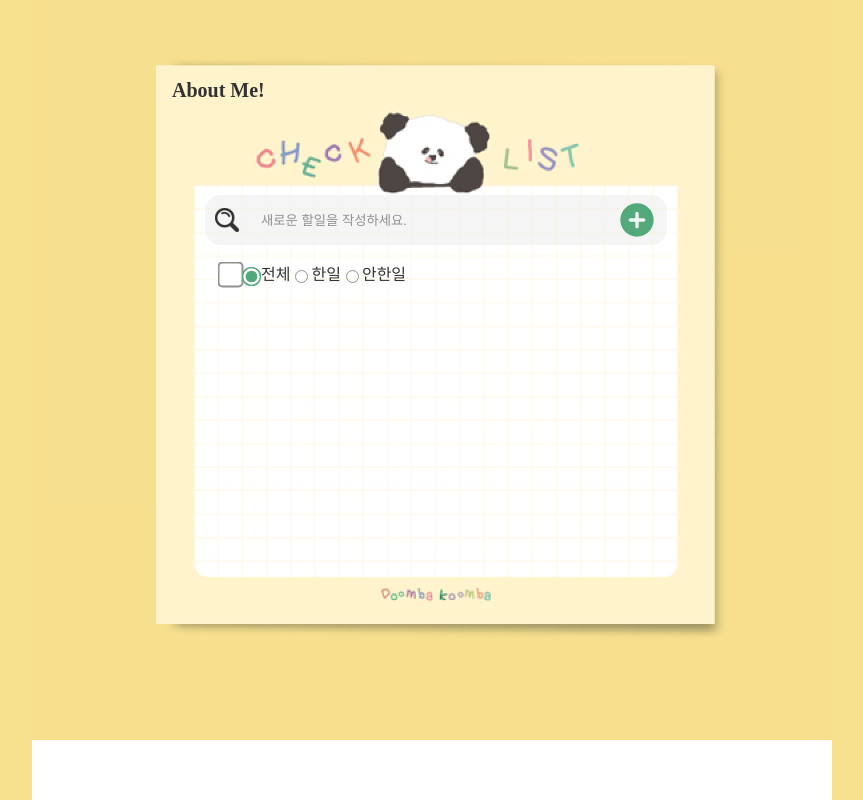
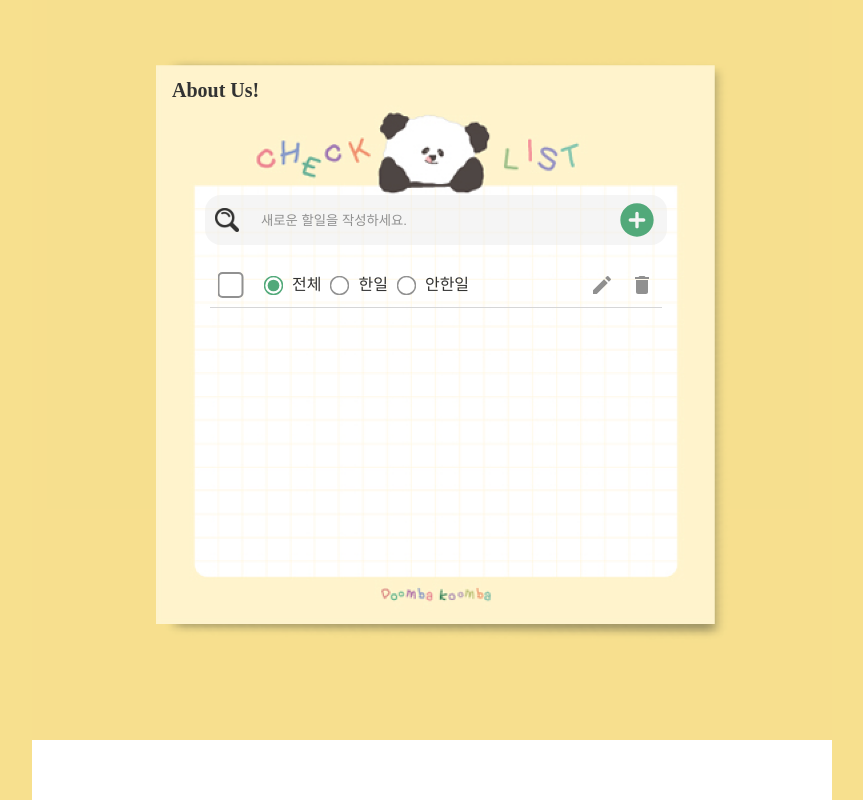
Before and after one commit to ssmv713/pubao-checklist, a Next.js app: page / in a window 1280 px wide. Shown: the whole page, without its empty margins (208-1071 px from the left). Built offline with nearby package versions, Linux system fonts and the light colour scheme; no server answers; a web font is replaced by a local one.

Commit message:
add: 데이터 추가

```diff
--- a/src/apps/members/views/main/ToDoView.tsx
+++ b/src/apps/members/views/main/ToDoView.tsx
@@ -1,50 +1,22 @@
-import { useState } from "react";
-
 import Link from "next/link";
 
 import { css } from "@emotion/react";
 import { Stack } from "@mui/material";
 
 import { Content } from "./components/Content";
-import { InputContainer } from "./components/InputContainer";
 
 // import titleLogo from
 export const TodoView = () => {
-  const [list, setList] = useState("");
-
-  async function createTodo() {
-    const res = await fetch(
-      "https://asia-northeast3-heropy-api.cloudfunctions.net/api/todos",
-      {
-        method: "POST",
-        headers: {
-          "content-type": "application/json",
-          apikey: "KDT7_GrZ1eYBo", // KDT 7기 APIKEY 입니다!
-          username: "KDT7_ParkYoungWoong",
-        },
-        body: JSON.stringify({
-          title: "아침 먹기!",
-        }),
-      }
-    );
-    const json = await res.json();
-    console.log(json);
-    setList(json.title);
-    console.log(list);
-    return json;
-  }
-  createTodo();
   return (
     <div css={st.root}>
       <div css={st.whitePaper}>
         <div css={st.background}>
           <Stack css={st.centerContainer}>
             <Link href="#">
-              <div css={st.aboutMe}>About Me!</div>
+              <div css={st.aboutUs}>About Us!</div>
             </Link>
             <Stack>
               <div css={st.inner}>
-                <InputContainer />
                 <Content />
               </div>
             </Stack>
@@ -91,7 +63,7 @@ const st = {
     position: relative;
     width: 600px;
   `,
-  aboutMe: css`
+  aboutUs: css`
     position: absolute;
     top: 140px;
     left: 40px;
--- a/src/apps/members/views/main/components/Content.tsx
+++ b/src/apps/members/views/main/components/Content.tsx
@@ -1,12 +1,68 @@
+import { useState } from "react";
+
+import Image from "next/image";
+
+import searchBar from "@/assets/icons/searchBar.svg";
 import { css } from "@emotion/react";
-import { Stack } from "@mui/material";
+import AddCircleRoundedIcon from "@mui/icons-material/AddCircleRounded";
+import DeleteIcon from "@mui/icons-material/Delete";
+import DragIndicatorIcon from "@mui/icons-material/DragIndicator";
+import EditIcon from "@mui/icons-material/Edit";
+import { IconButton, Stack } from "@mui/material";
 
 export const Content = () => {
+  const [inputValue, setInputValue] = useState("");
+  const [lists, setLists] = useState<string[]>([]);
+  const handleChange = (event) => {
+    setInputValue(event.target.value);
+  };
+  async function createTodo() {
+    const res = await fetch(
+      "https://asia-northeast3-heropy-api.cloudfunctions.net/api/todos",
+      {
+        method: "POST",
+        headers: {
+          "content-type": "application/json",
+          apikey: "KDT7_GrZ1eYBo", // KDT 7기 APIKEY 입니다!
+          username: "KDT7_ShimSoMang",
+        },
+        body: JSON.stringify({
+          title: inputValue,
+        }),
+      }
+    );
+    // const json = await res.json();
+    // console.log(json);
+    setLists([...lists, inputValue]);
+    setInputValue("");
+
+    // return json;
+  }
+
   return (
     <Stack>
+      <div css={st.root}>
+        <Stack direction="row">
+          <Image src={searchBar} alt="searchBar" />
+          <input
+            onChange={handleChange}
+            css={st.input}
+            type="text"
+            value={inputValue}
+            placeholder="새로운 할일을 작성하세요."
+          />
+        </Stack>
+        <AddCircleRoundedIcon onClick={createTodo} css={st.addIcon} />
+      </div>
       <Stack direction="row" css={st.topRow}>
+        <Stack direction="row">
           <input type="checkbox" css={st.checkbox} />
-        <Stack direction="row" alignItems={"center"}>
+          <Stack
+            gap="12px"
+            css={st.radioButtons}
+            direction="row"
+            alignItems={"center"}
+          >
             <input
               css={st.radio}
               type="radio"
@@ -16,9 +72,16 @@ export const Content = () => {
               checked
             />
             <label htmlFor="all">전체</label>
-          <input type="radio" id="finished" name="filter" value="finished" />
+            <input
+              css={st.radio}
+              type="radio"
+              id="finished"
+              name="filter"
+              value="finished"
+            />
             <label htmlFor="all">한일</label>
             <input
+              css={st.radio}
               type="radio"
               id="unfinished"
               name="filter"
@@ -27,21 +90,87 @@ export const Content = () => {
             <label htmlFor="all">안한일</label>
           </Stack>
         </Stack>
+        <div>
+          <IconButton>
+            <EditIcon />
+          </IconButton>
+          <IconButton>
+            <DeleteIcon />
+          </IconButton>
+        </div>
+      </Stack>
+      <Stack gap="20px">
+        {lists.map((title, index) => (
+          <Stack css={st.listRow} key={index} direction="row">
+            <Stack direction="row" alignItems={"center"}>
+              <input type="checkbox" css={st.checkbox} />
+              <div css={st.title}>t{title}</div>
+            </Stack>
+            <DragIndicatorIcon sx={{ color: "#0000008a" }} />
+          </Stack>
+        ))}
+      </Stack>
     </Stack>
   );
 };
-
+// inputValue
 const st = {
+  root: css`
+    /* width: 100%; */
+    height: 50px;
+    margin-left: 5px;
+    margin-right: 5px;
+    padding: 0 10px;
+    box-sizing: border-box;
+    border-radius: 16px;
+    background-color: #e1e1e164;
+    display: flex;
+    align-items: center;
+    justify-content: space-between;
+  `,
+  input: css`
+    margin-left: 20px;
+    border: none;
+    background: transparent;
+    outline: none;
+  `,
+  addIcon: css`
+    /* color: #f5d872; */
+    color: #27945a;
+    font-size: 40px;
+    cursor: pointer;
+  `,
   topRow: css`
-    padding: 0 20px;
+    padding-left: 10px;
     margin-top: 20px;
+    margin-bottom: 10px;
+    margin-left: 10px;
+    margin-right: 10px;
+    justify-content: space-between;
+    padding-bottom: 2px;
+    border-bottom: solid 1px #ccc;
   `,
   checkbox: css`
     transform: scale(2);
+    margin-right: 10px;
+    accent-color: #27945a;
+  `,
+  radioButtons: css`
+    margin-left: 20px;
   `,
   radio: css`
     transform: scale(1.5);
     accent-color: #27945a;
-    /* accent-color: #d99400; */
+    margin: 0;
+  `,
+  listRow: css`
+    padding-left: 20px;
+    padding-right: 18px;
+    align-items: center;
+    justify-content: space-between;
+    /* align-items: center; */
+  `,
+  title: css`
+    margin-left: 18px;
   `,
 };
--- a/src/pages/_document.tsx
+++ b/src/pages/_document.tsx
@@ -1,4 +1,4 @@
-import { Html, Head, Main, NextScript } from "next/document";
+import { Head, Html, Main, NextScript } from "next/document";
 
 export default function Document() {
   return (
@@ -15,11 +15,11 @@ export default function Document() {
 
 const CustomHead = () => {
   const title = process.env.NEXT_PUBLIC_PROJECT_DISPLAY_NAME;
-  const faviconUrl = "/favicon.png";
+  const faviconUrl = "/favicon.svg";
 
   return (
     <Head>
-      <title>K-컬처로 놀자</title>
+      <title>체크리스트 ✅</title>
       <meta
         name="description"
         content="자국에 소개하고 싶은 '한국문화'를 영상으로 만드는 공모전"
```
Also changed, not shown: public/favicon.svg (added). Lines whose indentation alone changed are shown as unchanged.
